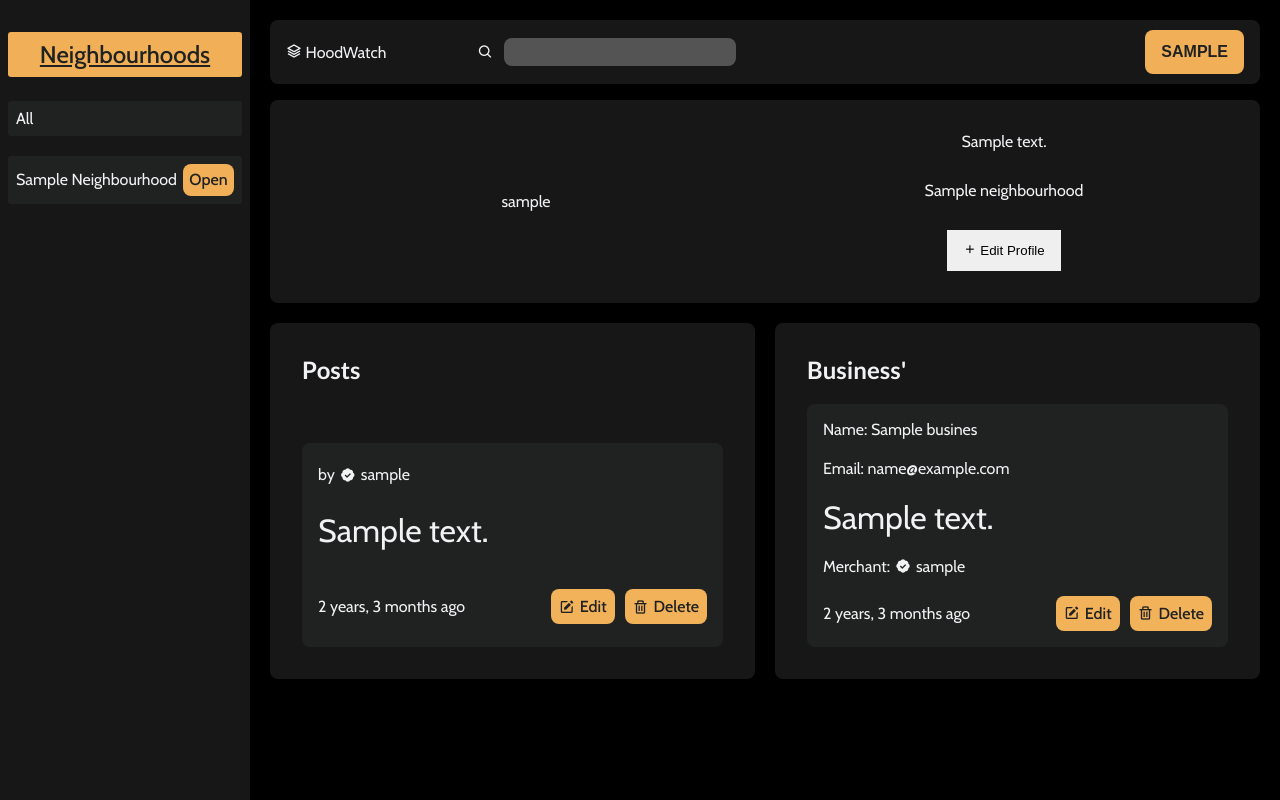
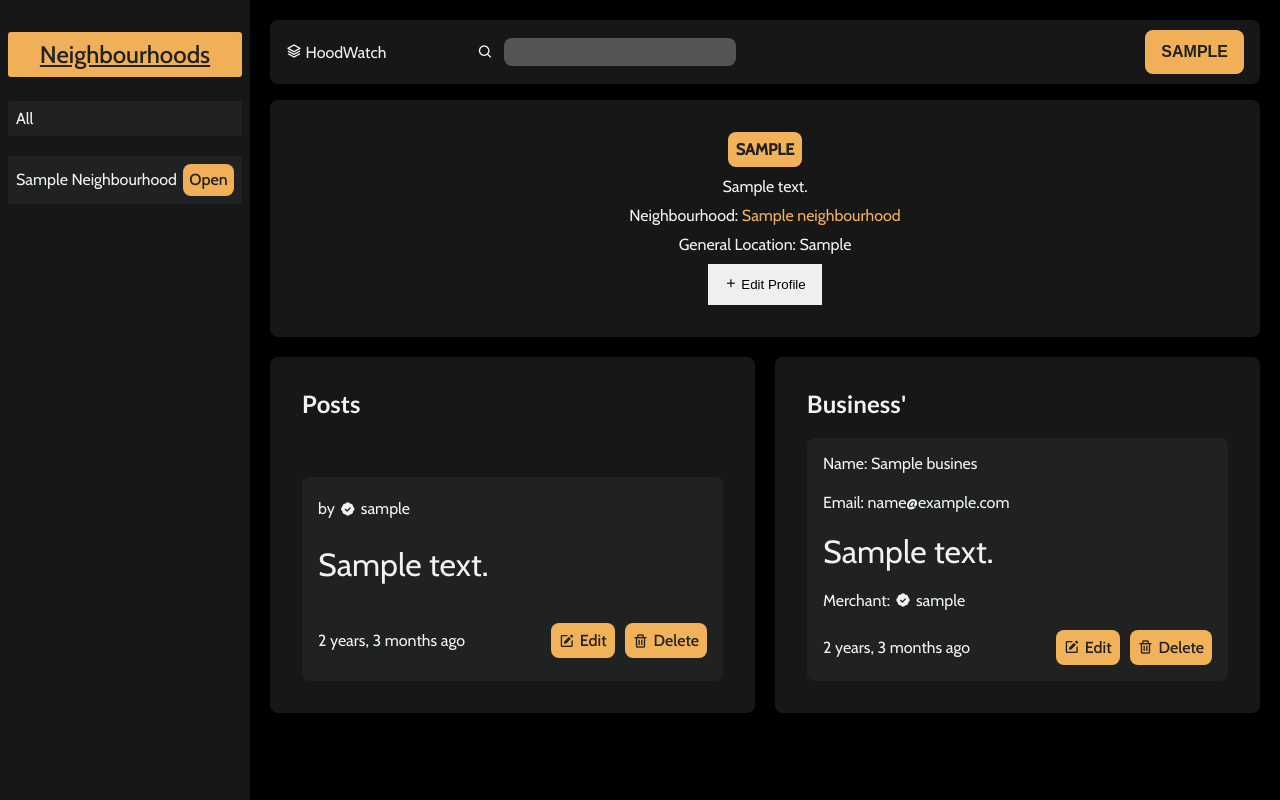
Before and after one commit to LemmyMwaura/Neighbourhood_Watch, a Django app: page /profile/1/ in a window 1280 px wide. Run offline with Django 4.2, Linux system fonts and the light colour scheme; a user stored in the database is signed in; tables that the repository leaves empty hold one stand-in row (values such as "Sample post").

Commit message:
profile style update

```diff
--- a/base/templates/base/profile.html
+++ b/base/templates/base/profile.html
@@ -14,6 +14,10 @@
         <div class="form-group">
             <label for="id_bio" class="form-label">Bio</label>
             {{ form.bio }}
+        </div>
+        <div class="form-group">
+            <label for="id_location" class="form-label">General Location</label>
+            {{ form.location }}
         </div>
         <div class="form-group">
             <label for="id_users_neighbourhood" class="form-label">Neighbourhood</label>
@@ -35,19 +39,26 @@
     <section class="profile-wrapper">
         <article class="profile">
             <div class="profile-name">
-                {{ profile.user_profile.username }}
+                <span class="name">{{ profile.user_profile.username }}</span>
             </div>
             <div class="right">
                 <div class="profile-bio">
                     {{ profile.bio }}
                 </div>
                 <div class="profile-bio">
-                    {{ profile.users_neighbourhood.name }}
+                    <a href="{% url 'open-hood' profile.users_neighbourhood.id %}">
+                        Neighbourhood: <span>{{ profile.users_neighbourhood.name }}</span>
+                    </a>
                 </div>
+                <div class="profile-bio">
+                    General Location: {{ profile.location }}
+                </div>
+                {% if request.user.id == profile.user_profile.id %}
                 <button class="btn create-post-btn activate-btn">
                     <i class='bx bx-plus tooltip-add'></i>
                     <span>Edit Profile</span>
                 </button>
+                {% endif %}
             </div>
         </article>
         <div class="user-details">
--- a/base/views.py
+++ b/base/views.py
@@ -172,8 +172,7 @@ def profile(request,pk):
     if request.method == 'POST':
         try:
             hood_name = request.POST.get('users_neighbourhood')
-            hood, created = Neighbourhood.objects.get_or_create(name=hood_name).lower()
-            print(hood)
+            hood, created = Neighbourhood.objects.get_or_create(name=hood_name)
 
             form = ProfileForm(request.POST, instance=profile)
             if form.is_valid():
--- a/static/styles/profile.css
+++ b/static/styles/profile.css
@@ -11,22 +11,19 @@
 
 .profile{
     display: grid;
-    grid-template-columns: 1fr 1fr;
+    /* grid-template-columns: 1fr 1fr; */
     align-items: center;
-    justify-content: space-between;
-    gap: 30px;
+    /* justify-content: space-between; */
+    gap: 10px;
     width: 100%;
+    padding: 2rem;
+    background-color: rgb(24, 23, 24);
+    border-radius: 0.5rem;
+    height: auto;
 }
 
 .profile-title{
     font-family: 'Lato', sans-serif;
-}
-
-.profile{
-    padding: 2rem;
-    background-color: rgb(24, 23, 24);
-    border-radius: 0.5rem;
-    height: auto;
 }
 
 .profile-name{
@@ -35,12 +32,25 @@
     justify-content: center;
 }
 
+.profile-name .name{
+    background: hsl(35, 85%, 65%);
+    color: hsl(180, 2%, 13%);;
+    font-weight: bold;
+    text-transform: uppercase;
+    padding: 0.5rem;
+    border-radius: 0.5rem;
+}
+
+.profile-bio a span{
+    color: hsl(35, 85%, 65%);
+}
+
 .profile .right{
     display: flex;
     align-items: center;
-    justify-content: flex-end;
+    /* justify-content: flex-end; */
     flex-direction: column;
-    gap: 30px;
+    gap: 10px;
     width: 100%;
 }
 
@@ -131,7 +141,8 @@
 }
 
 .profile-users-neighbourhood,
-.profile-form-bio{
+.profile-form-bio,
+.profile-form-location{
     border: 2px solid hsl(35, 85%, 65%);
     outline: none;
     background: none;
@@ -158,6 +169,7 @@
     display: grid;
     grid-template-columns: 1fr 1fr;
     gap: 20px;
+    margin-bottom: 20px;
 }
 
 .all-posts,
```
